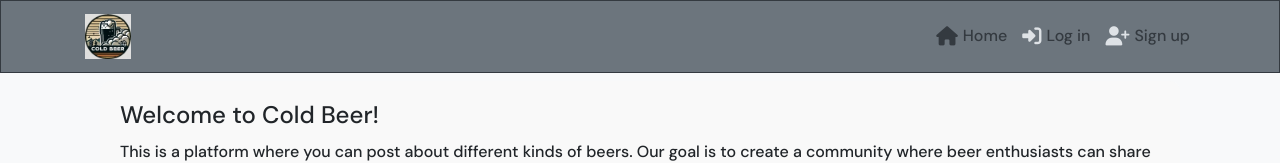
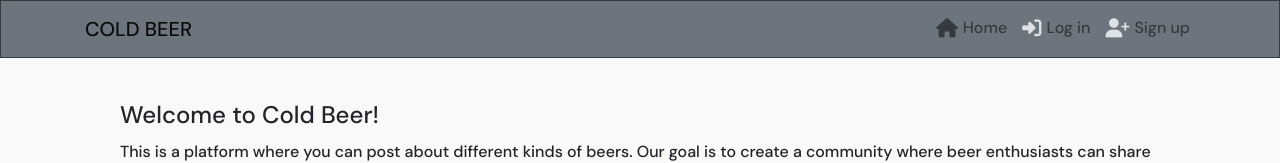
Before and after one commit to ollebrask/coldbeer, a React (Create React App) app: page / in a window 1280 px wide. Shown: the top 163 px of the page. Built offline with nearby package versions, Linux system fonts and the light colour scheme; no server answers.

Commit message:
Edit logo to text instead

```diff
--- a/src/components/NavBar.js
+++ b/src/components/NavBar.js
@@ -1,6 +1,5 @@
 import React from "react";
 import { Navbar, Container, Nav } from "react-bootstrap";
-import logo from "../assets/logo.jpeg";
 import styles from "../styles/NavBar.module.css";
 import { NavLink } from "react-router-dom";
 import {
@@ -86,8 +85,8 @@ const NavBar = () => {
     >
       <Container>
         <NavLink to="/">
-          <Navbar.Brand>
-            <img src={logo} alt="logo" height="45" />
+          <Navbar.Brand className={styles.Brand}>
+            COLD BEER
           </Navbar.Brand>
         </NavLink>
         {currentUser && addPostIcon}
```
